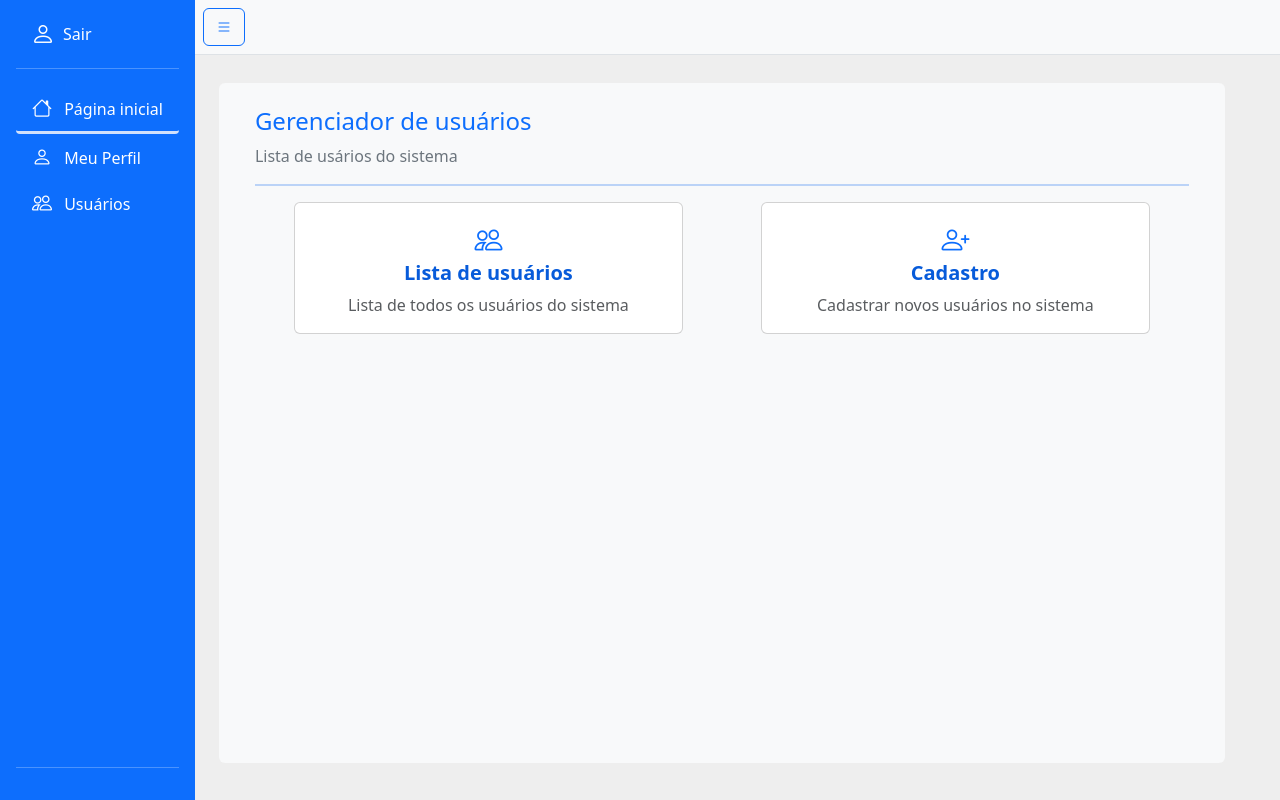
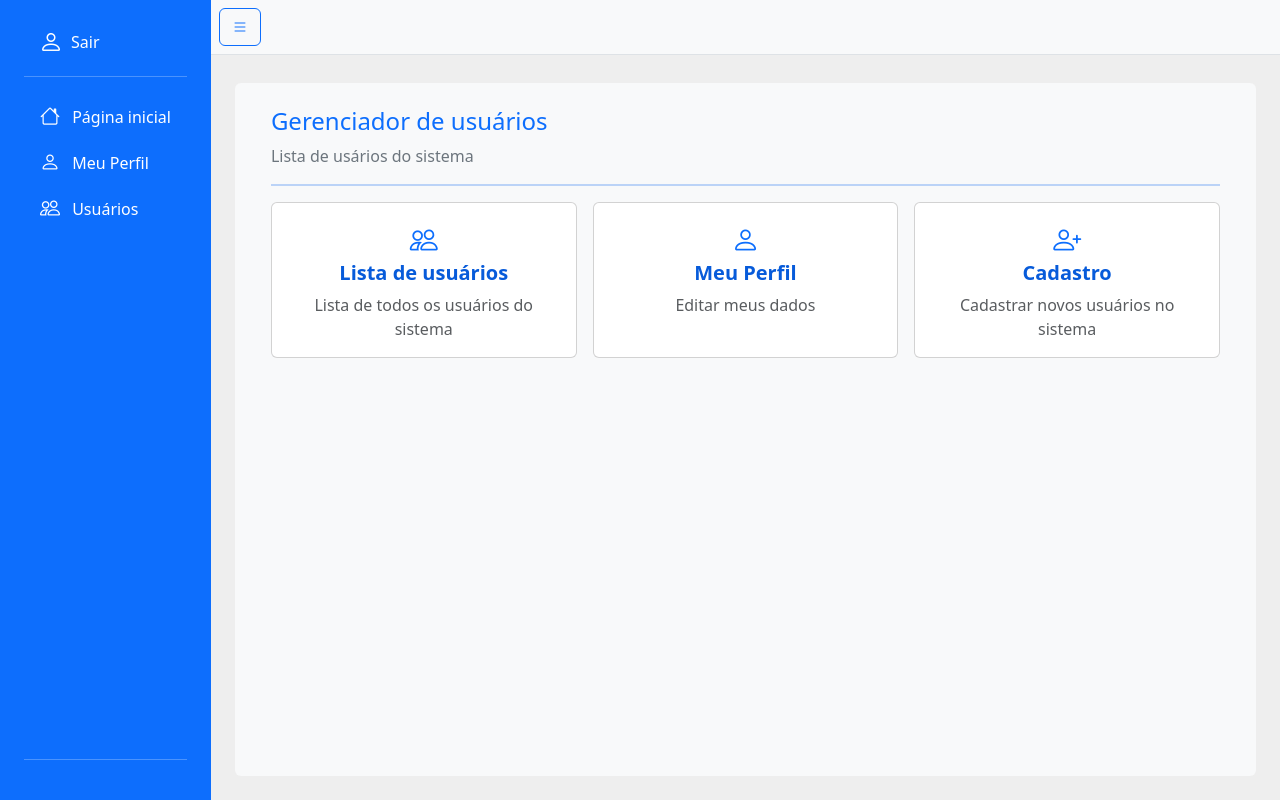
Before and after one commit to GabrielRhoden86/gerenciar_usuarios_front, a Vue app: page / in a window 1280 px wide. Built offline with nearby package versions, Linux system fonts and the light colour scheme; no server answers; sample sign-in values are in the browser's storage.

Commit message:
ajuste reatividade home

```diff
--- a/package.json
+++ b/package.json
@@ -11,6 +11,7 @@
   },
   "dependencies": {
     "@popperjs/core": "^2.11.8",
+    "@vueuse/core": "^13.9.0",
     "axios": "^1.11.0",
     "bootstrap": "^5.3.7",
     "bootstrap-icons": "^1.13.1",
--- a/src/App.vue
+++ b/src/App.vue
@@ -1,52 +1,10 @@
 <template>
-  <div id="app">
-    <div class="wrapper d-flex vh-100 principal-app">
-      <MenuLateral v-if="isMenuOpen && $route.name !== 'login'" />
-      <div class="content flex-grow-1 d-flex flex-column" title="Oculta menu">
-        <div
-          v-if="$route.name !== 'login'"
-          class="p-2 border-bottom bg-light d-flex justify-content-start"
-        >
-          <button @click="toggleMenu" class="btn btn-outline-primary menu-toggle-btn">
-            <i class="bi bi-list menu-icon"></i>
-          </button>
-        </div>
-        <div class="p-4 flex-grow-1 overflow-auto">
-          <router-view />
-        </div>
-      </div>
-    </div>
-  </div>
+  <router-view />
 </template>
 
-<script setup lang="ts">
-import { ref } from 'vue';
-import MenuLateral from "@/components/MenuLateral.vue";
-
-   const isMenuOpen = ref<boolean>(true);
-    const toggleMenu = (): void => {
-      isMenuOpen.value = !isMenuOpen.value;
-    };
-
-</script>
 
 <style>
- .bi-box-arrow-right{
-    cursor:pointer;
-    margin-left:2% !important;
- }
-
-.wrapper {
-  overflow: hidden;
+body {
+  background-color: #EEEEEE;
 }
-.content {
-  overflow: auto;
-}
-.principal-app{
- min-height:100vh;
- background-color: #EEEEEE ;
-}
-body{
-   background-color: #EEEEEE ;
-}
-</style>'
+</style>
--- a/src/Utils/Geral.ts
+++ b/src/Utils/Geral.ts
@@ -5,15 +5,14 @@ export const exibirAlerta = (
   alertType: Ref<string>,
   mensagemAlerta: Ref<string>,
   type: 'success' | 'danger' = 'success',
-  tempo: number = 13000,
+  tempo: number = 3000,
   mensagemPersonalizada?: string
 ) => {
   alertType.value = type;
   showAlert.value = true;
 
   if (!mensagemAlerta.value) {
-    mensagemAlerta.value = mensagemPersonalizada
-      ? mensagemPersonalizada
+    mensagemAlerta.value = mensagemPersonalizada ? mensagemPersonalizada
       : type === 'success'
       ? 'Operação realizada com sucesso!'
       : 'Ocorreu um erro.';
@@ -24,7 +23,6 @@ export const exibirAlerta = (
     mensagemAlerta.value = '';
   }, tempo);
 };
-
 
 export function formatarData(dateString: string): string {
   const date = new Date(dateString);
@@ -40,7 +38,6 @@ export function formatarData(dateString: string): string {
 
   return `${day}-${month}-${year} ${hours}:${minutes}`;
 }
-
 
 export function formatRole(roleId: number): { name: string; color: string } {
   switch (roleId) {
--- a/src/components/MenuLateral.vue
+++ b/src/components/MenuLateral.vue
@@ -1,5 +1,5 @@
 <template>
-  <div class="d-flex flex-column flex-shrink-0 p-3 text-white menu-lateral">
+  <div class="d-flex flex-column flex-shrink-0 p-4 text-white menu-lateral">
 
       <span  class="d-flex align-items-center text-white text-decoration-none logout">
          <i class="bi bi-person fs-4 me-2"></i>
@@ -69,16 +69,16 @@ const goToPerfil = () => {
   background-color: #0D6EFD;
 }
 .nav-link:hover {
-
+  background-color: #639df5;
   border-radius: 4px;
 }
 .dropdown-menu{
   border-radius:3px;
 }
 .nav-link.router-link-active {
-  border-bottom:3px solid  #d1e1fc;
+  /* border-bottom:3px solid  #d1e1fc;
   color: #fff !important;
-  border-radius: 4px;
+  border-radius: 4px; */
 }
 .logout{
   cursor: pointer;
--- /dev/null
+++ b/src/layouts/AuthLayout.vue
@@ -0,0 +1,15 @@
+<template>
+  <div class="vh-100 d-flex justify-content-center align-items-center bg-light">
+    <router-view />
+  </div>
+</template>
+
+<script setup lang="ts">
+</script>
+
+<style scoped>
+.vh-100 {
+  min-height: 100vh;
+  background-color: #EEEEEE;
+}
+</style>
--- /dev/null
+++ b/src/layouts/MainLayout.vue
@@ -0,0 +1,66 @@
+<template>
+  <div class="wrapper d-flex vh-100 principal-app">
+    <MenuLateral v-if="isMenuOpen" class="menu-lateral" />
+    <div class="content flex-grow-1 d-flex flex-column" title="Oculta menu">
+      <div class="p-2 border-bottom bg-light d-flex justify-content-start">
+        <button @click="toggleMenu" class="btn btn-outline-primary menu-toggle-btn">
+          <i class="bi bi-list menu-icon"></i>
+        </button>
+      </div>
+
+      <div class="p-4 flex-grow-1 overflow-auto d-flex justify-content-center">
+        <router-view />
+      </div>
+    </div>
+  </div>
+</template>
+
+<script setup lang="ts">
+import { ref, onMounted } from 'vue';
+import MenuLateral from '@/components/MenuLateral.vue';
+import { useWindowSize } from '@vueuse/core';
+const { width } = useWindowSize();
+const isMenuOpen = ref(true);
+
+const toggleMenu = (): void => {
+  isMenuOpen.value = !isMenuOpen.value;
+};
+
+onMounted(() => {
+  if (width.value < 768) {
+    isMenuOpen.value = false;
+  }
+});
+</script>
+
+<style scoped>
+.wrapper {
+  overflow: hidden;
+}
+.content {
+  overflow: auto;
+}
+.principal-app {
+  min-height: 100vh;
+  background-color: #EEEEEE;
+}
+
+@media (max-width: 768px) {
+  .menu-lateral {
+    position: absolute;
+    z-index: 1000;
+    width: 250px;
+    height: 100%;
+    left: 0;
+    top: 0;
+    background-color: #fff;
+    box-shadow: 2px 0 5px rgba(0,0,0,0.1);
+    transition: transform 0.3s ease-in-out;
+    transform: translateX(-100%); /* oculto */
+  }
+  .content {
+    flex-grow: 1;
+    margin-left: 0;
+  }
+}
+</style>
--- a/src/router/index.ts
+++ b/src/router/index.ts
@@ -1,58 +1,74 @@
 import { createRouter, createWebHistory } from 'vue-router';
 import type { RouteRecordRaw } from 'vue-router';
-import { useAuthStore } from '@/stores/authStore'
+import { useAuthStore } from '@/stores/authStore';
+
+import MainLayout from '@/layouts/MainLayout.vue';
+import AuthLayout from '@/layouts/AuthLayout.vue';
 
 const routes: Array<RouteRecordRaw> = [
   {
     path: '/',
+    component: MainLayout,
+    children: [
+      {
+        path: '',
         name: 'home',
         component: () => import('@/views/HomeView.vue'),
-      meta: { title: 'Home', requiresAuth: true },
+        meta: {
+        title: 'Home',
+        requiresAuth: true
+        }
+      },
+
+      {
+         path: 'usuarios',
+         name: 'usuarios',
+         component: () =>
+         import('@/views/UsuariosView.vue'),
+         meta: { title: 'Lista usuários',
+         requiresAuth: true
+        }
+        },
+      {
+        path: 'cadastro',
+        name: 'cadastro',
+        component: () => import('@/views/CadastroView.vue'),
+        meta: { title: 'Cadastro de Usuário',
+        requiresAuth: true
+        }
+      },
+      { path: 'perfil/:id',
+        name: 'perfil',
+        component: () => import('@/views/PerfilView.vue'),
+        meta: { title: 'Editar Perfil',
+        requiresAuth: true }
+       },
+    ]
   },
   {
     path: '/login',
-    name: 'login',
+    component: AuthLayout,
+    children: [
+      {
+        path: '', name: 'login',
         component: () => import('@/views/LoginView.vue'),
-    meta: { title: 'Login' },
-  },
-  {
-    path: '/usuarios',
-    name: 'usuarios',
-    component: () => import('@/views/UsuariosView.vue'),
-    meta: { title: 'Lista usuários', requiresAuth: true },
-  },
-  {
-    path: '/cadastro',
-    name: 'cadastro',
-    component: () => import('@/views/CadastroView.vue'),
-    meta: { title: 'Cadastro de Usuário', requiresAuth: true },
-  },
-
-  {
-    path: '/perfil/:id',
-    name: 'perfil',
-    component: () => import('@/views/PerfilView.vue'),
-    meta: { title: 'Editar Perfil', requiresAuth: true },
-  },
+        meta: { title: 'Login' }
+       }
+    ]
+  }
 ];
 
 const router = createRouter({
   history: createWebHistory(),
-  routes,
-});
-
-
-router.onError(err => {
-  console.error('Router error:', err);
+  routes
 });
 
 router.beforeEach((to, _from, next) => {
- const authStore = useAuthStore()
-
+  const authStore = useAuthStore();
   if (to.meta.requiresAuth && !authStore.token) {
-    return next({ name: 'login' })
+    return next({ name: 'login' });
   }
-  next()
-})
+  next();
+});
 
 export default router;
--- a/src/views/CadastroView.vue
+++ b/src/views/CadastroView.vue
@@ -85,7 +85,7 @@ const cadastrarUsuario = async (dadosDoFormulario: any) => {
 }
 
 .conteudo-principal {
-  width:97% !important;
+  width:100% !important;
 }
 
 .line {
--- a/src/views/HomeView.vue
+++ b/src/views/HomeView.vue
@@ -5,18 +5,25 @@
         <h4 class="text-primary">Gerenciador de usuários</h4>
         <p>Lista de usários do sistema</p>
         <hr class='line'>
-        <div class="row g-3 justify-content-center">
+    <div class="justify-content-center">
 
-      <div class="d-flex justify-content-around" >
+      <div class="d-flex justify-content-around row g-3" >
         <Cards
-              class="col-md-5"
+         class="col-md-4"
          titulo="Lista de usuários"
          @click="goUsuarios"
          subtitulo="Lista de todos os usuários do sistema"
          icone="bi bi-people text-primary"
           />
         <Cards
-          class="col-md-5"
+          class="col-md-4"
+          titulo="Meu Perfil"
+          @click="goToPerfil"
+          subtitulo="Editar meus dados  "
+          icone="bi bi-person text-primary"
+          />
+        <Cards
+          class="col-md-4"
           titulo="Cadastro"
           @click="goCadastro"
           :disabled="loadingCadastro || !permissaoCarregada"
@@ -58,8 +65,10 @@ const alertType = ref('success');
 const loadingCadastro = ref(false);
 const permissao = ref<number | null>(null);
 const permissaoCarregada = ref(false);
+const idUser =  ref<number>(0);
 
 onMounted(async () => {
+  idUser.value = await usuariosStore.verificaId();
   permissao.value = await usuariosStore.verificaPermissao();
   permissaoCarregada.value = true;
 });
@@ -68,25 +77,36 @@ const goUsuarios = () => {
   router.push({ name: 'usuarios' });
 };
 
+const goToPerfil = () => {
+  router.push({
+    name: 'perfil',
+    params: { id: idUser.value}
+  });
+};
+
 const goCadastro = async () => {
   loadingCadastro.value = true;
+
     try {
-
       if (permissao.value === null) {
         permissao.value = await usuariosStore.verificaPermissao();
         permissaoCarregada.value = true;
       }
 
-    if (permissao.value === 1) {
-      router.push("/cadastro");
-    } else {
+      // return se não tem permissão
+      if (permissao.value !== 1) {
         menssagemAlerta.value = "Você não tem permissão para acessar esta área!";
         exibirAlerta(showAlert, alertType, menssagemAlerta, 'danger');
+        return;
       }
+
+      // Se passou na permissão redireciona
+      router.push("/cadastro");
     } finally {
       loadingCadastro.value = false;
     }
 };
+
 
 </script>
 
@@ -107,7 +127,7 @@ if (permissao.value === null) {
   transform: translateY(-3px);
 }
  .conteudo-principal{
-  width:97% !important;
+  width:100% !important;
   min-height:85vh;
  }
 
--- a/src/views/UsuariosView.vue
+++ b/src/views/UsuariosView.vue
@@ -45,11 +45,11 @@
       :isVisible="isFiltroModalOpen"
       :filtros="filtros"
       @close="toggleFiltroModal"
-      @apply-filters="handleApplyFilters"
-      @clear-filters="handleClearFilters"
+      @apply-filters="aplicarFiltros"
+      @clear-filters="limparFiltros"
    />
       <AlertComponente
-        :showAlert="showAlert"
+       :showAlert="showAlert"
         :type="alertType"
          class="custom-alert"
         :menssagem="menssagemAlerta"
@@ -141,13 +141,13 @@ const fetchDadoUsuarios = async (page = 1) => {
   }
 };
 
-const handleApplyFilters = (novosFiltros: { name: string; email: string; role_id: number }) => {
+const aplicarFiltros = (novosFiltros: { name: string; email: string; role_id: number }) => {
   filtros.value = novosFiltros;
   fetchDadoUsuarios(1);
   toggleFiltroModal();
 };
 
-const handleClearFilters = () => {
+const limparFiltros = () => {
   filtros.value = { name: '', email: '', role_id: null };
   fetchDadoUsuarios(1);
   toggleFiltroModal();
@@ -221,7 +221,7 @@ onMounted(async () => {
   transform: translateY(-3px);
 }
  .conteudo-principal {
-  width: 97% !important;
+  width:100% !important;
   min-height: 100vh;
 }
 
```
Also changed, not shown: src/stores/usuarioStore.ts (+0 -9 lines), src/views/LoginView.vue (+4 -7 lines), 1 other file (tests, documents, lock files or other folders). Lines whose indentation alone changed are shown as unchanged.
